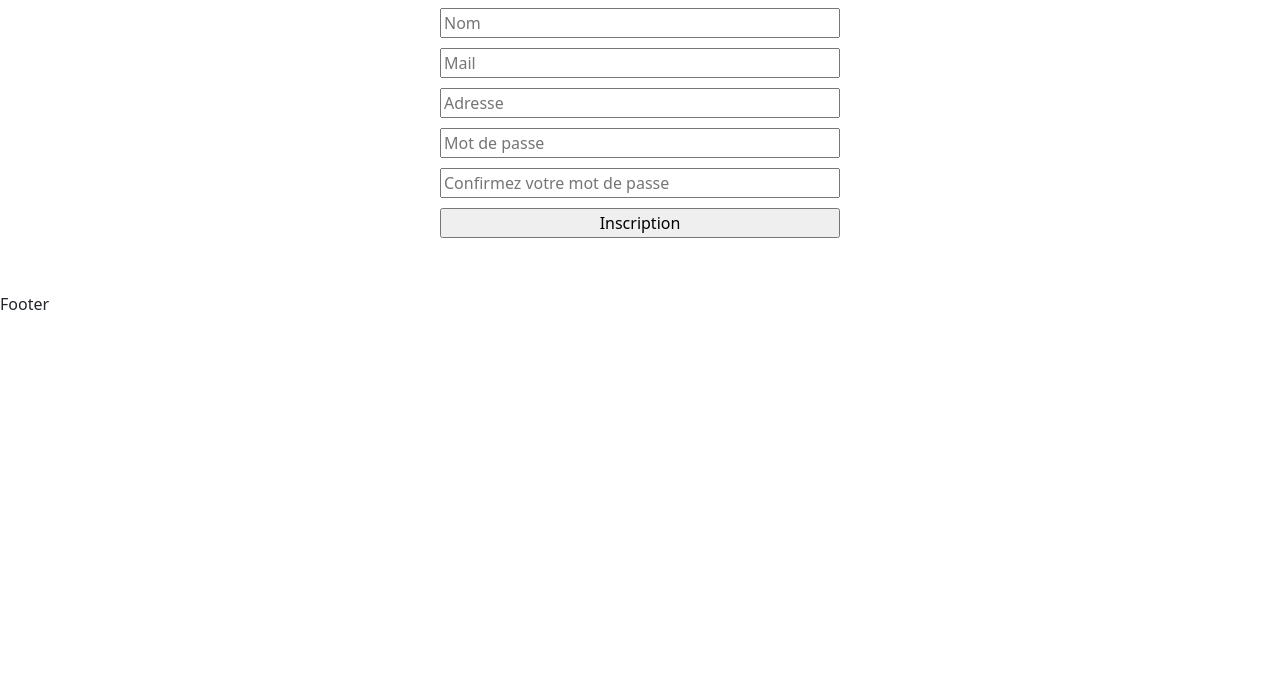
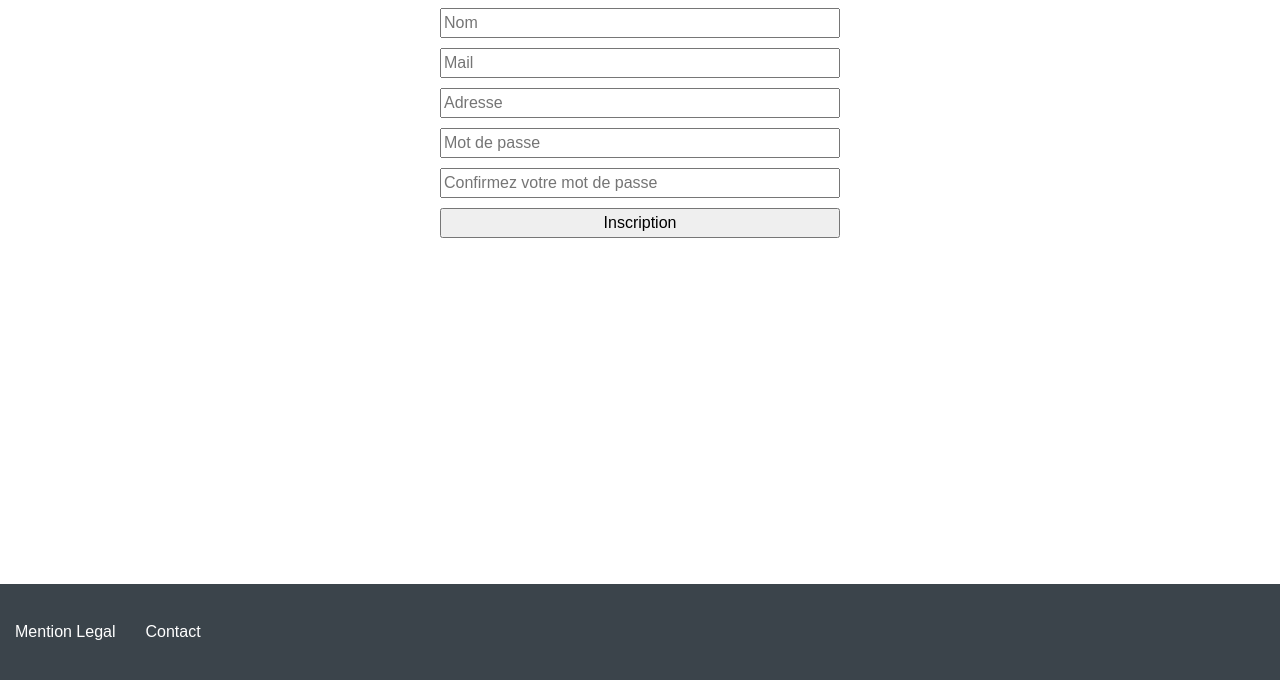
Before and after one commit to Arthurbsnrd/M2L, a React app in the folder ligue/: page / in a window 1280 px wide. Shown: the part 120-800 px from the top of the page. Built offline with nearby package versions, Linux system fonts and the light colour scheme.

Commit message:
footer + création css commun

```diff
--- a/ligue/src/CSS/Banner.css
+++ b/ligue/src/CSS/Banner.css
@@ -23,7 +23,6 @@
 .menu li {
 	float: left;
 	color: white;
-	font-family: sans-serif !important;
 	margin: 0 15px;
 	max-width: 100%;
 	display: flex;
--- /dev/null
+++ b/ligue/src/CSS/Commun.css
@@ -0,0 +1,16 @@
+.footerHeight {
+    padding-top: 0vh;
+}
+
+.fontFamily {
+    font-family: Arial, Helvetica, sans-serif !important;
+}
+
+.margintop{
+    margin: 30px;
+    margin-top: 5%;
+}
+
+.marginBottom {
+    margin-bottom: 20vh;
+}
--- a/ligue/src/CSS/Footer.css
+++ b/ligue/src/CSS/Footer.css
@@ -0,0 +1,19 @@
+.footer {
+    height: 12vh;
+    width: 100%;
+    position: fixed;
+    bottom: 0;
+    background-color: #3b444b;
+}
+
+.footer li {
+    list-style: none;
+	padding: 0;
+    margin: 0 15px;
+	max-width: 100%;
+	height: 100%;
+    float: left;
+	display: flex;
+	align-items: center;
+    color: white;
+}
--- a/ligue/src/CSS/Inscription.css
+++ b/ligue/src/CSS/Inscription.css
@@ -1,7 +1,3 @@
-.margintop{
-    margin: 30px;
-    margin-top: 5%;
-}
 .info{
     background-color:rgb(37, 184, 37);
     font-size: 20px;
--- a/ligue/src/CSS/Produits.css
+++ b/ligue/src/CSS/Produits.css
@@ -1,7 +1,7 @@
-.margintop{
+/* .margintop{
     margin: 30px;
     margin-top: 5%;
-}
+} */
 div.card{
     margin-top: 15px;
 }
--- a/ligue/src/JS/AdminUser.js
+++ b/ligue/src/JS/AdminUser.js
@@ -2,6 +2,7 @@ import Table from 'react-bootstrap/Table';
 import axios from 'axios';
 import { useEffect, useState } from "react";
 import '../CSS/Produits.css';
+import '../CSS/Commun.css';
 
 function AdminUser() {
     const [utilisateurs, setUtilisateurs]=useState()
@@ -19,7 +20,7 @@ function AdminUser() {
 
     if(!chargement){
         return (
-            <Table striped bordered hover size="sm" className='margintop'>
+            <Table striped bordered hover size="sm" className='fontFamily margintop'>
               <thead>
                 <tr>
                   <th>Id</th>
@@ -48,7 +49,7 @@ function AdminUser() {
     }
     else{
         return(
-        <div className='margintop'>
+        <div className='marginBottom margintop'>
             Chargement...
         </div>)
     }
--- a/ligue/src/JS/Banner.js
+++ b/ligue/src/JS/Banner.js
@@ -1,25 +1,7 @@
 import '../CSS/Banner.css';
 import { Link } from "react-router-dom";
 import 'bootstrap/dist/css/bootstrap.min.css';
-// import menuIcon from "../IMG/menuWhite.png";
 
-
-var sidenav = document.getElementById("mySidenav");
-var openBtn = document.getElementById("openBtn");
-var closeBtn = document.getElementById("closeBtn");
-
-// openBtn.onclick = openNav;
-// closeBtn.onclick = closeNav;
-
-/* Set the width of the side navigation to 250px */
-// function openNav() {
-//   sidenav.classList.add("active");
-// }
-
-/* Set the width of the side navigation to 0 */
-// function closeNav() {
-//   sidenav.classList.remove("active");
-// }
 
 function Banner() {
 
@@ -35,9 +17,7 @@ function Banner() {
             <li>Produit</li>
           </Link>
 
-          <Link to="/Contact">
-            <li>Contact</li>
-          </Link>
+
           <Link to="/Inscription">
             <li>Inscription</li>
           </Link>
@@ -45,44 +25,6 @@ function Banner() {
 
       </nav>
 
-{/* <div id="mySidenav" class="sidenav">
-  <a id="closeBtn" href="#" class="close">&times;</a>
-  <ul>
-    <li><a href="#">A propos</a></li>
-    <li><a href="#">Nos services</a></li>
-    <li><a href="#">Témoignages</a></li>
-    <li><a href="#">Contact</a></li>
-  </ul>
-</div> */}
-
-{/* <a href="#" id="openBtn">
-  <span class="burger-icon">
-    <span></span>
-    <span></span>
-    <span></span>
-  </span>
-</a> */}
-
-      {/* <div className='mobileDisplay'>
-        <div className='menu'>
-        <img className='iconStyle' src={menuIcon} alt="" srcset=""/>
-          <nav >
-            <ul> */}
-              {/* <Link to="/">
-                <li className='creativeName'> M2L</li>
-              </Link>
-
-              <Link to="/Produit">
-                <li>Produit</li>
-              </Link>
-
-              <Link to="/Contact">
-                <li>Contact</li>
-              </Link> */}
-            {/* </ul>
-          </nav>
-        </div>
-      </div> */}
     </div>
   );
 }
--- a/ligue/src/JS/Contact.js
+++ b/ligue/src/JS/Contact.js
@@ -1,4 +1,5 @@
 import '../CSS/Contact.css';
+import '../CSS/Commun.css';
 import React from "react";
 import {
   BrowserRouter as Router,
@@ -20,7 +21,7 @@ const Contact = () => {
     console.log(conFom)
   }
   return (
-    <div className="container mt-5"> <br/>
+    <div className="fontFamily marginBottom container mt-5"> <br/>
       <h2 className="mb-3">Formulaire de Contact</h2>
       <form onSubmit={onSubmit}>
         <div className="mb-3">
--- a/ligue/src/JS/Footer.js
+++ b/ligue/src/JS/Footer.js
@@ -1,9 +1,22 @@
 import '../CSS/Footer.css';
+import '../CSS/Commun.css';
+
+import { Link } from "react-router-dom";
+import 'bootstrap/dist/css/bootstrap.min.css';
 
 function Footer() {
     return (
       <div>
-        <p>Footer</p>
+        <div className='footer fontFamily'>
+          <li>Mention Legal</li>
+
+          {/* <Link to="/Contact">
+            <li>Contact</li>
+          </Link> */}
+          <Link to="/Contact">
+            <li>Contact</li>
+          </Link>
+        </div>
       </div>
     );
   }
--- a/ligue/src/JS/Inscription.js
+++ b/ligue/src/JS/Inscription.js
@@ -1,4 +1,5 @@
 import '../CSS/Inscription.css';
+import '../CSS/Commun.css';
 import { useState } from "react";
 import axios from 'axios';
 
@@ -30,7 +31,7 @@ function Inscription() {
     }
 
     return (
-        <div className="margintop">
+        <div className="fontFamily marginBottom margintop">
         <h2 className="mb-3">Formulaire d'Inscription</h2>
 
         <form onSubmit={ajoutUtilisateur}>
--- a/ligue/src/JS/Panier.js
+++ b/ligue/src/JS/Panier.js
@@ -1,4 +1,5 @@
 import '../CSS/Panier.css';
+import '../CSS/Commun.css';
 
 function Panier() {
 return (
--- a/ligue/src/JS/Presentation.js
+++ b/ligue/src/JS/Presentation.js
@@ -1,4 +1,5 @@
 import '../CSS/Presentation.css';
+import '../CSS/Commun.css';
 
 function Presentation() {
     return (
--- a/ligue/src/JS/Produit.js
+++ b/ligue/src/JS/Produit.js
@@ -1,4 +1,5 @@
 import '../CSS/Produits.css';
+import '../CSS/Commun.css';
 import axios from 'axios';
 import { useEffect, useState } from "react";
 import maillot1 from '../IMG/maillot1.jpg';
@@ -26,7 +27,7 @@ function Produit() {
     },[])
   if(!chargement){
     return (
-      <div className='margintop'>
+      <div className='fontFamily marginBottom margintop'>
         {produits.map(produit=>(
         <Card style={{ width: '18rem' }}>
         <Card.Img variant="top" src={require("../IMG/" + produit.photo)} />
```
